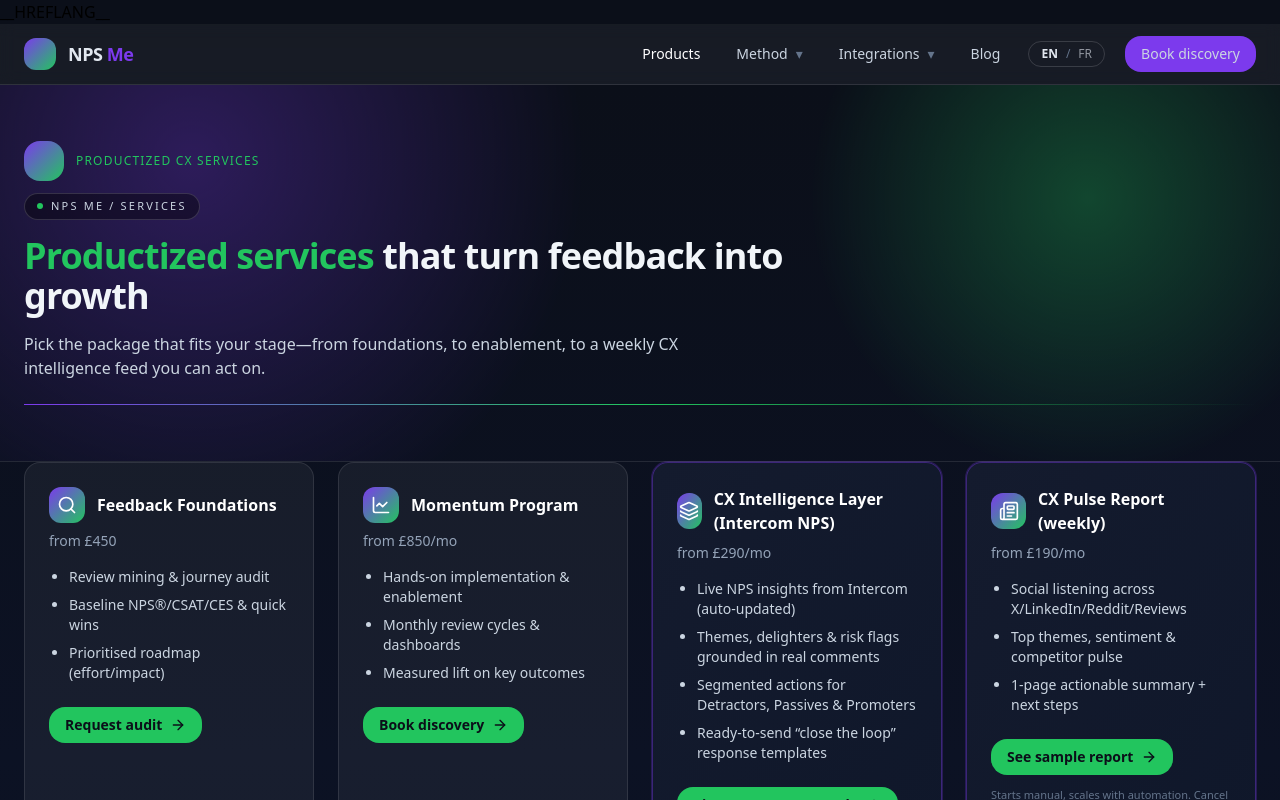
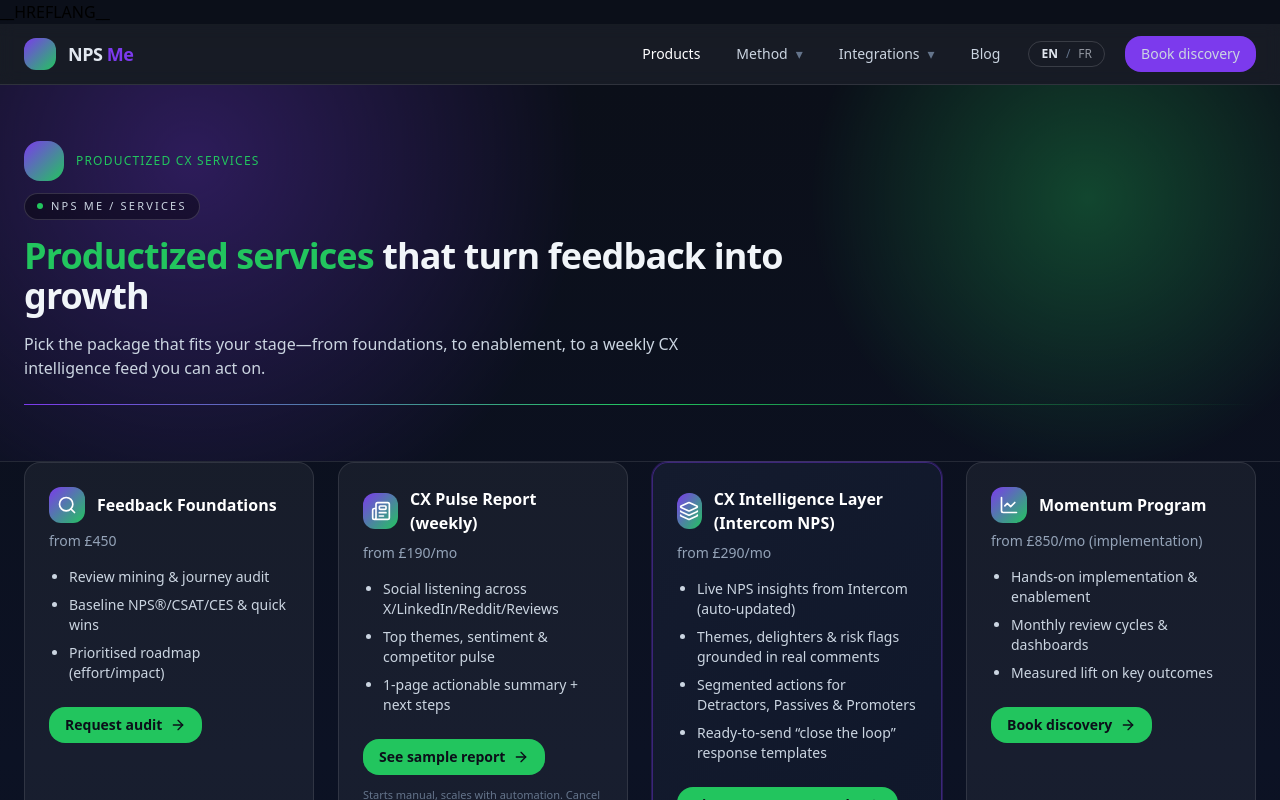
Before and after one commit to CasparRitchie/npsme-site, a React (Vite) app: page /products in a window 1280 px wide. Shown: the top 800 px of the page. Built offline with nearby package versions, Linux system fonts and the light colour scheme.

Commit message:
Adding intercom data v1.901

```diff
--- a/src/Products.jsx
+++ b/src/Products.jsx
@@ -41,6 +41,7 @@ export default function Products() {
       <section className="mx-auto max-w-7xl px-6 pb-20">
         {/* ✅ Updated grid for 4 cards */}
         <div className="grid gap-6 md:grid-cols-2 lg:grid-cols-4">
+          {/* 1) Foundations */}
           <ProductCard
             icon={<Search className="h-5 w-5 text-white" />}
             title={translations(lang, "products.cards.foundations.title", "Feedback Foundations")}
@@ -52,18 +53,20 @@ export default function Products() {
             }}
           />
 
+          {/* 2) Pulse */}
           <ProductCard
-            icon={<LineChart className="h-5 w-5 text-white" />}
-            title={translations(lang, "products.cards.momentum.title", "Momentum Program")}
-            price={translations(lang, "products.cards.momentum.price", "from £850/mo")}
-            bullets={dict?.products?.cards?.momentum?.bullets || []}
+            icon={<Newspaper className="h-5 w-5 text-white" />}
+            title={translations(lang, "products.cards.pulse.title", "CX Pulse Report (weekly)")}
+            price={translations(lang, "products.cards.pulse.price", "from £190/mo")}
+            bullets={dict?.products?.cards?.pulse?.bullets || []}
             cta={{
-              label: translations(lang, "products.cards.momentum.cta", "Book discovery"),
-              href: localizePath("/book", lang),
+              label: translations(lang, "products.cards.pulse.cta", "See sample report"),
+              href: localizePath("/cx-pulse-sample", lang),
             }}
+            footnote={translations(lang, "products.cards.pulse.footnote", "")}
           />
 
-          {/* ✅ New Intercom Intelligence card */}
+          {/* 3) Intercom Intelligence */}
           <ProductCard
             featured
             icon={<Layers className="h-5 w-5 text-white" />}
@@ -77,19 +80,20 @@ export default function Products() {
             footnote={translations(lang, "products.cards.intercom.footnote", "")}
           />
 
+          {/* 4) Momentum */}
           <ProductCard
-            featured
-            icon={<Newspaper className="h-5 w-5 text-white" />}
-            title={translations(lang, "products.cards.pulse.title", "CX Pulse Report (weekly)")}
-            price={translations(lang, "products.cards.pulse.price", "from £190/mo")}
-            bullets={dict?.products?.cards?.pulse?.bullets || []}
+            icon={<LineChart className="h-5 w-5 text-white" />}
+            title={translations(lang, "products.cards.momentum.title", "Momentum Program")}
+            price={translations(lang, "products.cards.momentum.price", "from £850/mo")}
+            bullets={dict?.products?.cards?.momentum?.bullets || []}
             cta={{
-              label: translations(lang, "products.cards.pulse.cta", "See sample report"),
-              href: localizePath("/cx-pulse-sample", lang),
+              label: translations(lang, "products.cards.momentum.cta", "Book discovery"),
+              href: localizePath("/book", lang),
             }}
-            footnote={translations(lang, "products.cards.pulse.footnote", "")}
           />
+
         </div>
+
 
         <div className="mt-10 rounded-3xl border border-white/10 bg-white/5 p-6">
           <h2 className="text-xl md:text-2xl font-semibold text-white">
--- a/src/i18n/pathHelpers.js
+++ b/src/i18n/pathHelpers.js
@@ -12,7 +12,7 @@ const OVERRIDES = {
     fr: "/fr/analyse-nps-intercom",
     en: "/intercom-nps-analytics",
   },
-    "/envola": {
+  "/envola": {
     fr: "/fr/exemple-envola",
     en: "/envola",
   },
```
Also changed, not shown: src/i18n/translations.js.
